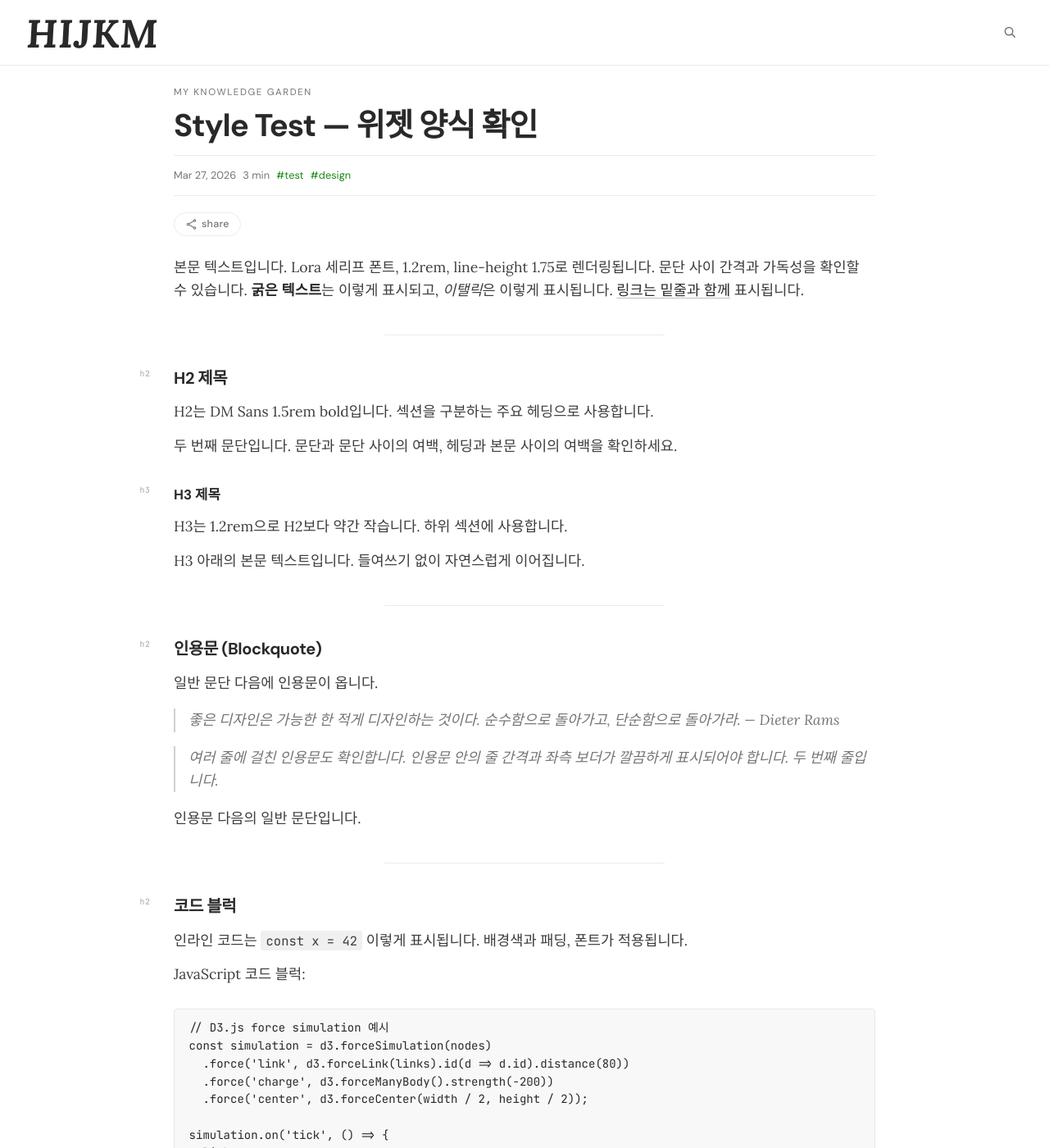
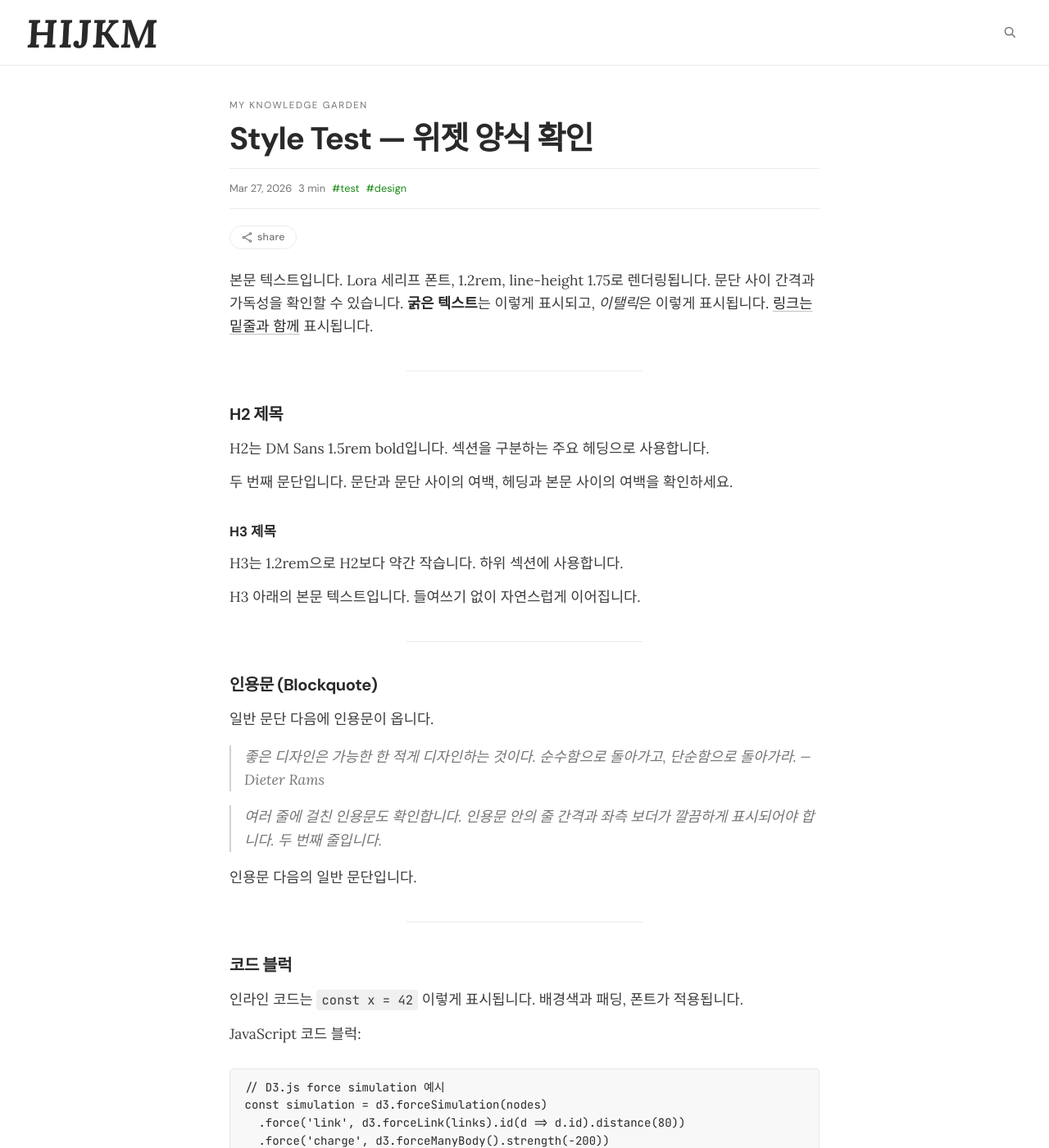
Before and after one commit to HIJKM/HIJKM.github.io, a Jekyll site: the page built from _posts/2026-03-27-style-test.md, in a window 1280 px wide and 1400 px high. Shown: the whole window at 82% size. Built offline with Jekyll 4.4.1, drawn with Linux system fonts in a browser that asks for light colours; nearby versions of some CDN libraries.

Commit message:
PC layout: Medium-style article column, remove heading markers
- Remove h2/h3 heading level labels (JS setAttribute + CSS ::before)
- Constrain article reading surface to 720px centered on PC (≥860px)
  to match Medium's narrow reading column style
- Mobile layout unaffected

Co-Authored-By: Claude Sonnet 4.6 <noreply@anthropic.com>

```diff
--- a/assets/css/main.css
+++ b/assets/css/main.css
@@ -459,28 +459,6 @@ img { max-width: 100%; display: block; }
   white-space: pre;
 }
 
-/* 헤딩 좌측 레이블 (H1 / H2 / H3) */
-.post-content h2,
-.post-content h3 {
-  position: relative;
-}
-
-.post-content h2::before,
-.post-content h3::before {
-  content: attr(data-heading);
-  position: absolute;
-  left: -2.6rem;
-  top: 0.22em;
-  font-family: var(--font-mono);
-  font-size: 0.62rem;
-  font-weight: 500;
-  color: rgba(0, 0, 0, 0.3);
-  letter-spacing: 0.06em;
-  line-height: 1;
-  z-index: 1;
-  user-select: none;
-  pointer-events: none;
-}
 
 /* 인용 */
 .post-content blockquote {
@@ -912,6 +890,13 @@ img { max-width: 100%; display: block; }
     padding: 0 2.5rem;
   }
 
+  /* 아티클 페이지: Medium처럼 좁은 읽기 컬럼 */
+  .page-post .reading-surface {
+    max-width: 720px;
+    margin: 0 auto;
+    padding: 2.5rem 0 4rem;
+  }
+
   .home-layout {
     display: grid;
     grid-template-columns: 260px 1fr;
--- a/assets/js/main.js
+++ b/assets/js/main.js
@@ -380,12 +380,6 @@ document.addEventListener('DOMContentLoaded', function () {
     });
   }
 
-  /* ══════════════════════════════════════
-     Heading labels (H1 / H2 / H3 in margin)
-     ══════════════════════════════════════ */
-  document.querySelectorAll('.post-content h2, .post-content h3').forEach(el => {
-    el.setAttribute('data-heading', el.tagName.toLowerCase()); // "h2", "h3"
-  });
 
   /* ══════════════════════════════════════
      Modal D3 Graph
```
